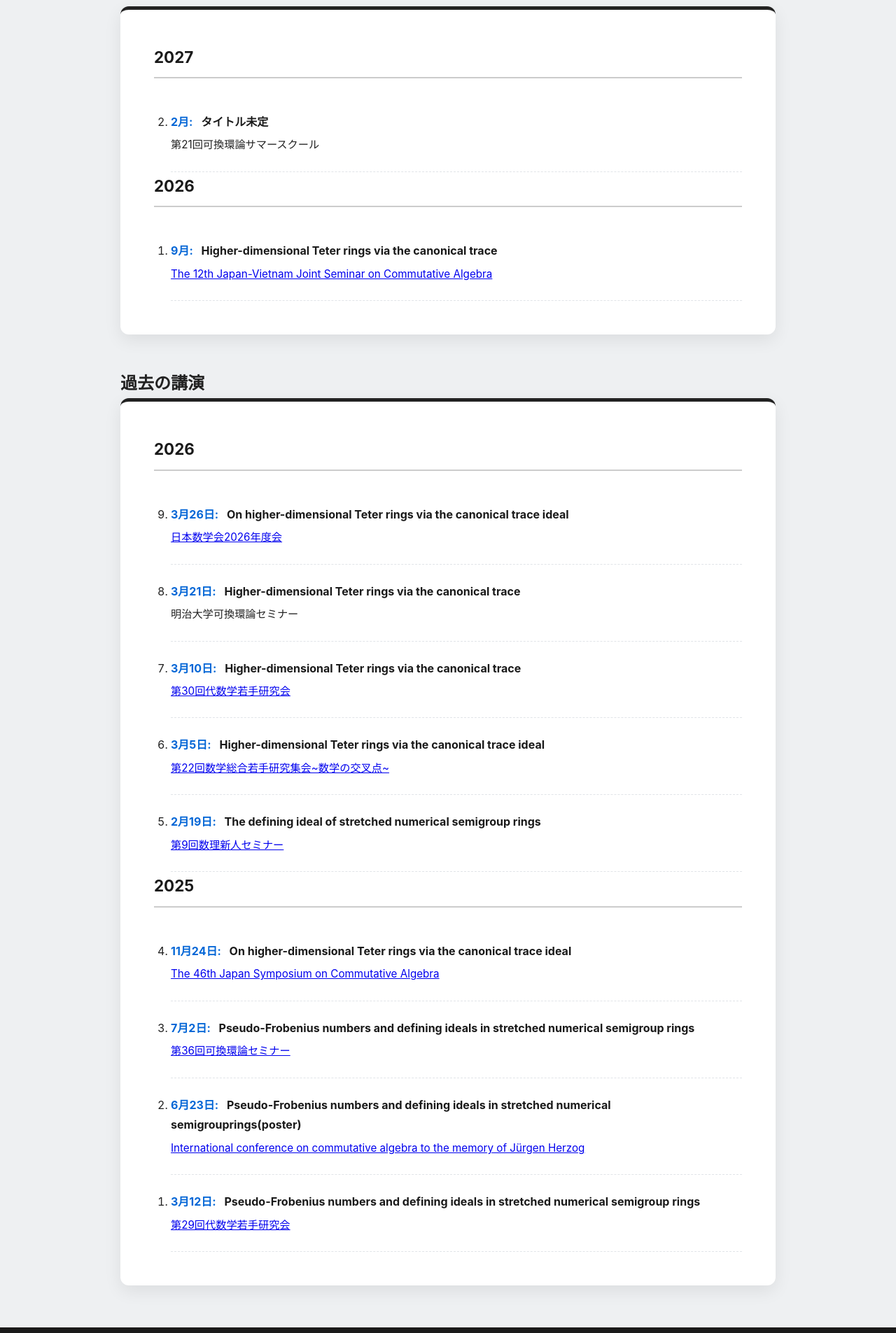
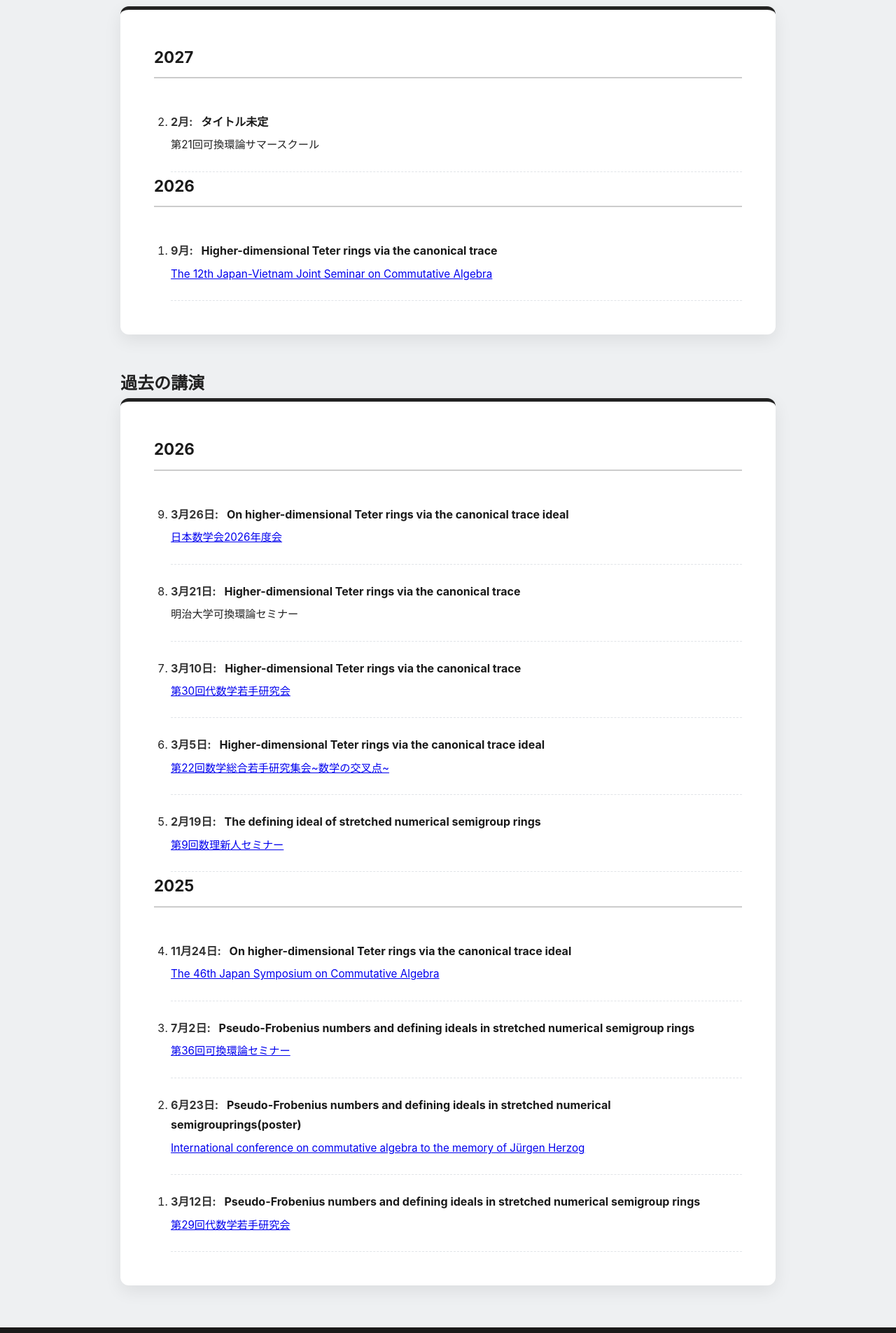
Before and after one commit to Varphiaaa/my-website_new, a Jekyll site: the page built from talks.html, in a window 1280 px wide. Shown: the part 497-2402 px from the top of the page at 70% size. Built offline with Jekyll 4.4.1, drawn with Linux system fonts in a browser that asks for light colours.

Commit message:
Update style.css

```diff
--- a/assets/css/style.css
+++ b/assets/css/style.css
@@ -92,7 +92,7 @@
 }
 .talk-list { list-style-type: decimal; padding-left: 1.5rem; }
 .talk-item { padding: 1.5rem 0; border-bottom: 1px dashed #e1e4e8; }
-.talk-date { color: #0366d6; font-weight: bold; margin-right: 0.5rem; }
+.talk-date { color: #333333; font-weight: bold; margin-right: 0.5rem; } /* 月と日付の色を黒に変更 */
 .talk-title { font-weight: bold; color: #1a1a1a; }
 .talk-details { margin-top: 0.3rem; font-size: 0.95rem; }
 
@@ -142,7 +142,7 @@
 .blog-item:first-child { padding-top: 0; }
 .blog-item:last-child { padding-bottom: 0; border-bottom: none; }
 .blog-header { display: flex; align-items: baseline; margin-bottom: 0.5rem; }
-.blog-date { color: #0366d6; font-weight: bold; font-size: 0.95rem; margin-right: 1rem; flex-shrink: 0; }
+.blog-date { color: #333333; font-weight: bold; font-size: 0.95rem; margin-right: 1rem; flex-shrink: 0; } /* 資料PDFの日付も黒に変更 */
 .blog-title { font-size: 1.15rem; font-weight: bold; color: #1a1a1a; text-decoration: none; line-height: 1.4; }
 .blog-title:hover { text-decoration: underline; color: #0366d6; }
 .blog-description { font-size: 0.95rem; color: #555; margin-bottom: 0.8rem; }
```
